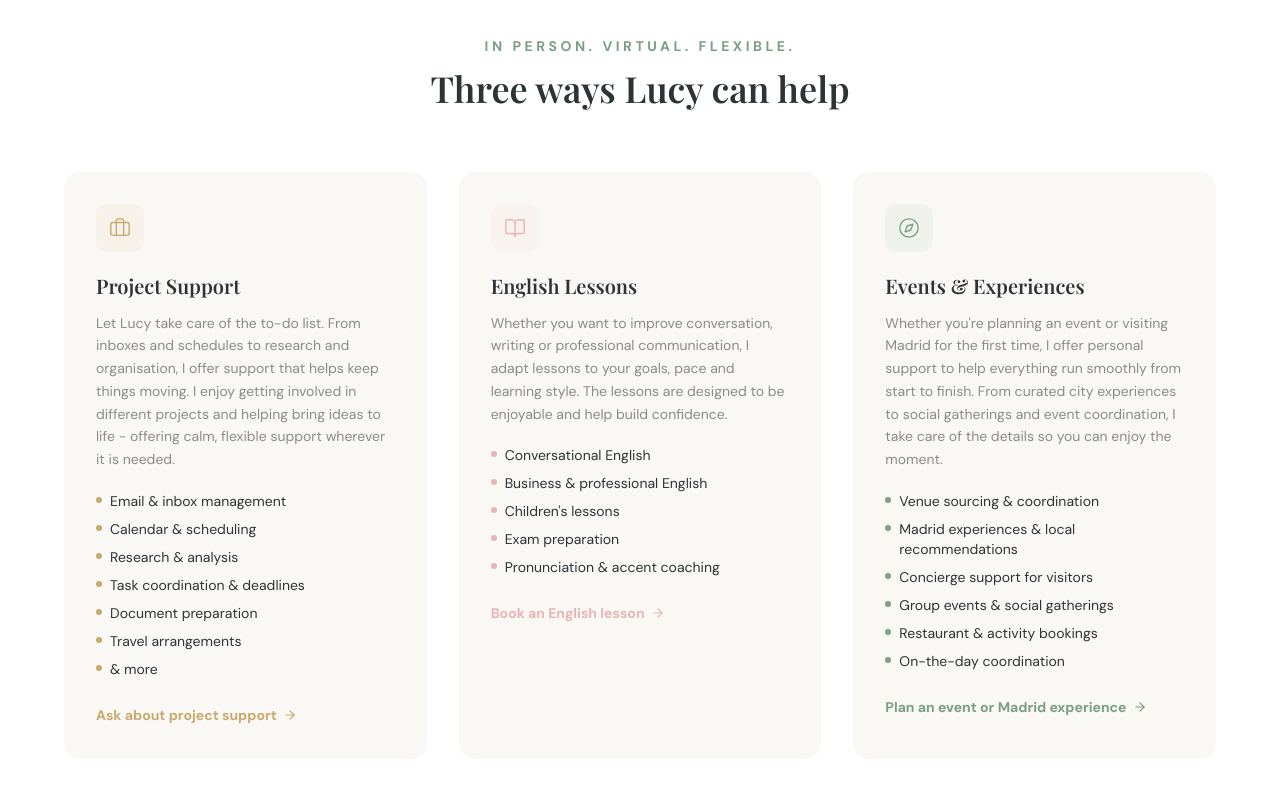
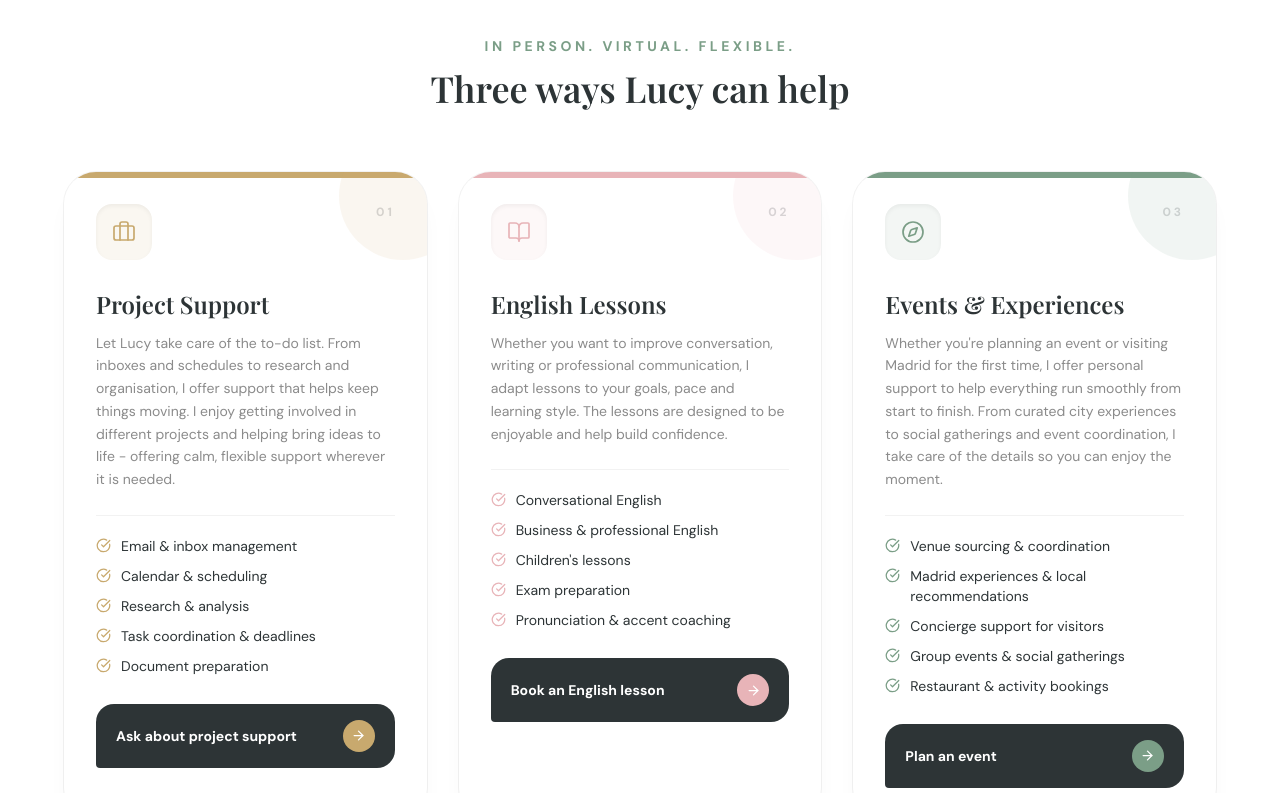
Before and after one commit to jakeylee93/lefthandlucy-website, a Next.js app: page / in a window 1280 px wide. Shown: the part 1020-1813 px from the top of the page. Built offline with nearby package versions, Linux system fonts and the light colour scheme; a web font is replaced by a local one.

Commit message:
feat: polish Left Hand Lucy nav and service cards

```diff
--- a/app/page.tsx
+++ b/app/page.tsx
@@ -1,7 +1,7 @@
 'use client'
 import { useState, useEffect, createContext, useContext } from 'react'
 import { motion } from 'framer-motion'
-import { ArrowRight, Mail, MapPin, ChevronLeft, ChevronRight, Star, MessageSquare, Menu, X, ExternalLink, Send, CheckCircle, Briefcase, BookOpen, Compass, Globe, Users, Calendar } from 'lucide-react'
+import { ArrowRight, Mail, MapPin, ChevronLeft, ChevronRight, Star, MessageSquare, Menu, X, ExternalLink, Send, CheckCircle, Briefcase, BookOpen, Compass, Globe, Users, Calendar, Sparkles } from 'lucide-react'
 import { translations, Lang } from './translations'
 import Image from 'next/image'
 
@@ -115,7 +115,7 @@ function Nav() {
           </a>
           <div className="hidden md:flex items-center gap-8">
             {navLinks.map(i => (
-              <a key={i.l} href={i.h} className={`text-sm font-medium transition-colors ${scrolled ? 'text-lucy-grey hover:text-lucy-charcoal' : 'text-white/70 hover:text-white'}`}>{i.l}</a>
+              <a key={i.l} href={i.h} className={`text-sm font-extrabold tracking-[0.12em] uppercase transition-colors ${scrolled ? 'text-lucy-charcoal/75 hover:text-lucy-charcoal' : 'text-white/80 hover:text-white'}`}>{i.l}</a>
             ))}
             <div className="relative">
               <button onClick={() => setLangOpen(!langOpen)} className={`flex items-center gap-1.5 px-3 py-1.5 rounded-full text-xs font-bold transition-all ${scrolled ? 'bg-lucy-cream text-lucy-charcoal' : 'bg-white/10 text-white'}`}>
@@ -132,7 +132,7 @@ function Nav() {
                 </div>
               )}
             </div>
-            <a href="#contact" className="bg-lucy-sage hover:bg-lucy-sage/90 text-white px-6 py-2.5 rounded-full text-sm font-bold transition-all hover:scale-105">{t('nav.contact')}</a>
+            <a href="#contact" className="group relative overflow-hidden bg-lucy-charcoal text-white px-5 py-3 text-xs font-extrabold tracking-[0.14em] uppercase shadow-lg shadow-black/10 transition-all hover:-translate-y-0.5" style={{ borderRadius: '18px 18px 18px 4px' }}><span className="relative z-10 flex items-center gap-2">{t('nav.contact')} <Sparkles size={13} /></span><span className="absolute inset-0 bg-lucy-gold translate-y-full group-hover:translate-y-0 transition-transform duration-300" /></a>
           </div>
           <button className="md:hidden" onClick={() => setOpen(!open)}>
             {open ? <X size={24} className={scrolled ? 'text-lucy-charcoal' : 'text-white'} /> : <Menu size={24} className={scrolled ? 'text-lucy-charcoal' : 'text-white'} />}
@@ -151,7 +151,7 @@ function Nav() {
               </button>
             ))}
           </div>
-          <a href="#contact" className="block mt-2 bg-lucy-sage text-white px-5 py-3 rounded-full text-center font-bold" onClick={() => setOpen(false)}>{t('nav.contact')}</a>
+          <a href="#contact" className="block mt-2 bg-lucy-charcoal text-white px-5 py-3 text-center font-extrabold tracking-wide" onClick={() => setOpen(false)}>{t('nav.contact')}</a>
         </div>
       )}
     </nav>
@@ -327,23 +327,29 @@ export default function HomePage() {
                     whileInView={{ opacity: 1, y: 0 }}
                     viewport={{ once: true }}
                     transition={{ delay: i * 0.1 }}
-                    className="bg-lucy-cream rounded-2xl p-7 sm:p-8 hover:shadow-xl transition-all hover:-translate-y-1"
+                    className="group relative overflow-hidden rounded-[2rem] bg-white p-7 sm:p-8 shadow-xl shadow-black/[0.04] ring-1 ring-black/5 transition-all hover:-translate-y-2 hover:shadow-2xl hover:shadow-black/10"
                   >
-                    <div className="w-12 h-12 rounded-xl flex items-center justify-center mb-5" style={{ backgroundColor: s.color + '15' }}>
-                      <SIcon size={22} style={{ color: s.color }} strokeWidth={1.5} />
+                    <div className="absolute inset-x-0 top-0 h-1.5" style={{ backgroundColor: s.color }} />
+                    <div className="absolute -right-10 -top-10 h-32 w-32 rounded-full opacity-10 transition-transform group-hover:scale-125" style={{ backgroundColor: s.color }} />
+                    <div className="mb-7 flex items-start justify-between gap-4">
+                      <div className="w-14 h-14 rounded-2xl flex items-center justify-center shadow-inner" style={{ backgroundColor: s.color + '18' }}>
+                        <SIcon size={24} style={{ color: s.color }} strokeWidth={1.7} />
+                      </div>
+                      <span className="text-xs font-black tracking-[0.24em] text-lucy-charcoal/20">0{i + 1}</span>
                     </div>
-                    <h3 className="text-xl font-semibold text-lucy-charcoal mb-3" style={{ fontFamily: 'var(--font-heading)' }}>{t(s.titleKey)}</h3>
-                    <p className="text-lucy-grey text-sm leading-relaxed mb-5">{t(s.descKey)}</p>
-                    <ul className="space-y-2 mb-6">
-                      {s.includes.map(item => (
-                        <li key={item} className="flex items-start gap-2 text-sm text-lucy-charcoal">
-                          <span className="w-1.5 h-1.5 rounded-full mt-1.5 flex-shrink-0" style={{ backgroundColor: s.color }} />
-                          {item}
+                    <h3 className="text-2xl font-semibold text-lucy-charcoal mb-3" style={{ fontFamily: 'var(--font-heading)' }}>{t(s.titleKey)}</h3>
+                    <p className="text-lucy-grey text-sm leading-relaxed mb-6">{t(s.descKey)}</p>
+                    <ul className="space-y-2.5 mb-7 border-t border-black/5 pt-5">
+                      {s.includes.slice(0, 5).map(item => (
+                        <li key={item} className="flex items-start gap-2.5 text-sm text-lucy-charcoal">
+                          <CheckCircle size={15} className="mt-0.5 flex-shrink-0" style={{ color: s.color }} />
+                          <span>{item}</span>
                         </li>
                       ))}
                     </ul>
-                    <a href="#contact" className="inline-flex items-center gap-1.5 text-sm font-bold transition-all hover:gap-2.5" style={{ color: s.color }}>
-                      {i === 0 ? 'Ask about project support' : i === 1 ? 'Book an English lesson' : 'Plan an event or Madrid experience'} <ArrowRight size={14} />
+                    <a href="#contact" className="inline-flex w-full items-center justify-between gap-3 bg-lucy-charcoal px-5 py-4 text-sm font-extrabold text-white transition-all group-hover:pr-4" style={{ borderRadius: '18px 18px 18px 4px' }}>
+                      <span>{i === 0 ? 'Ask about project support' : i === 1 ? 'Book an English lesson' : 'Plan an event'}</span>
+                      <span className="flex h-8 w-8 items-center justify-center rounded-full transition-transform group-hover:translate-x-1" style={{ backgroundColor: s.color }}><ArrowRight size={15} /></span>
                     </a>
                   </motion.div>
                 )
@@ -397,8 +403,10 @@ export default function HomePage() {
             <div className="grid md:grid-cols-2 gap-12 lg:gap-20 items-center">
               <motion.div initial={{ opacity: 0, x: -30 }} whileInView={{ opacity: 1, x: 0 }} viewport={{ once: true }}>
                 <div className="relative">
-                  <div className="rounded-3xl overflow-hidden aspect-[4/5]">
-                    <Image src="/images/lucy.jpg" alt="Lucy" width={600} height={750} className="w-full h-full object-cover object-top" />
+                  <div className="rounded-[2rem] overflow-hidden aspect-[4/5] shadow-2xl shadow-black/10 ring-1 ring-black/5 rotate-[-1.5deg] bg-white p-2">
+                    <div className="h-full w-full overflow-hidden rounded-[1.55rem]">
+                      <Image src="/images/lucy-meet.jpg" alt="Lucy smiling in Madrid" width={900} height={1100} className="w-full h-full object-cover object-[68%_32%]" />
+                    </div>
                   </div>
                   <div className="absolute -bottom-4 -right-4 bg-white rounded-2xl p-4 shadow-lg">
                     <p className="text-lucy-charcoal font-bold text-sm" style={{ fontFamily: 'var(--font-heading)' }}>{t('about.badge')}</p>
--- a/scripts/test-left-hand-lucy-content.js
+++ b/scripts/test-left-hand-lucy-content.js
@@ -36,6 +36,10 @@ function mustNotInclude(needle) {
   'Events & Experiences',
   'Madrid experiences & local recommendations',
   'lucy-hero.jpg',
+  'lucy-meet.jpg',
+  'Ask about project support',
+  'Book an English lesson',
+  'Plan an event',
   'Who I help',
   'Busy founders and professionals',
   'Ways we can work together',
```
Also changed, not shown: 1 other file (tests, documents, lock files or other folders).
